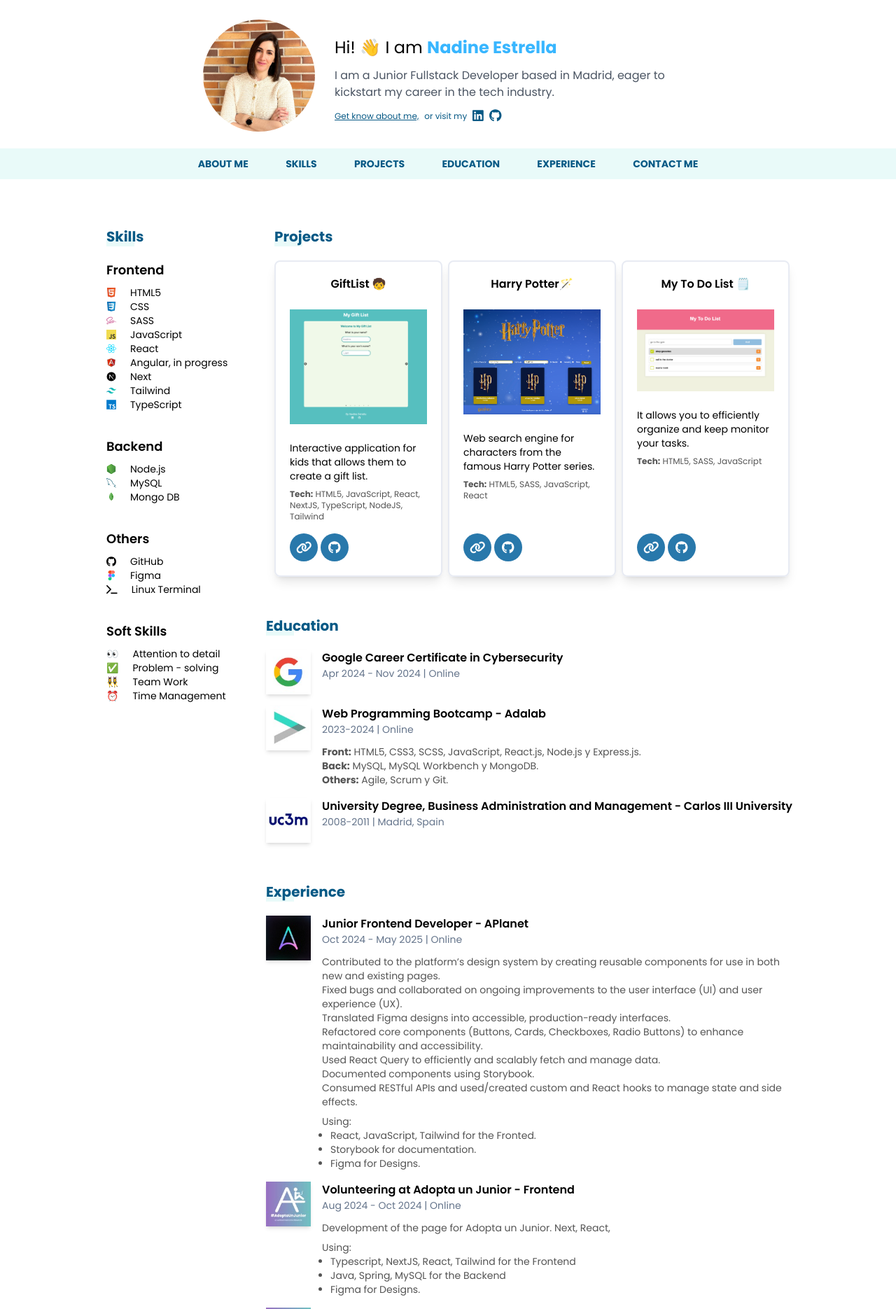
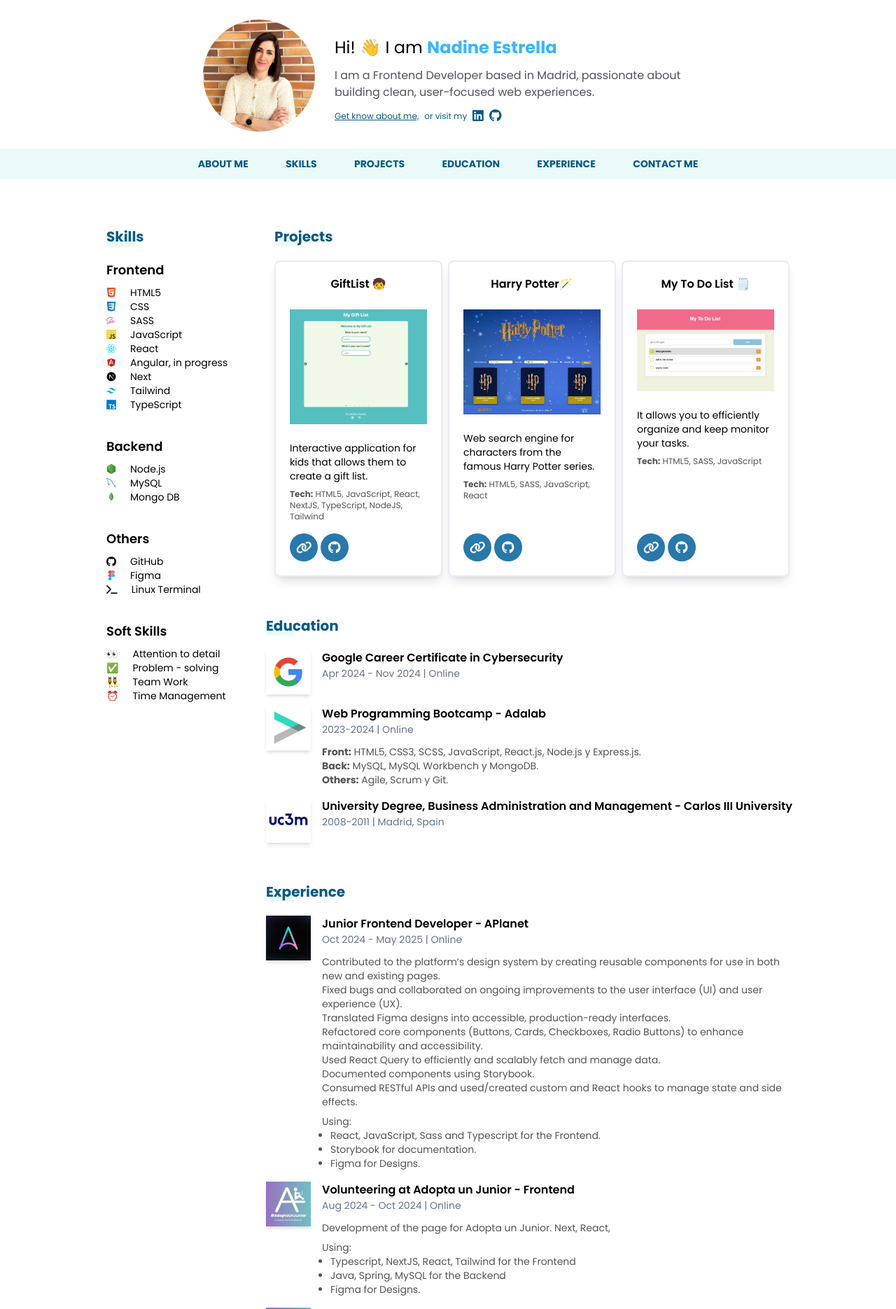
Before and after one commit to nadinestrella/portfolio, a Next.js app: page / in a window 1280 px wide. Shown: the top 1870 px of the page at 70% size. Built offline with nearby package versions, Linux system fonts and the light colour scheme.

Commit message:
fixes description and job

```diff
--- a/app/components/AboutMe.tsx
+++ b/app/components/AboutMe.tsx
@@ -24,9 +24,8 @@ export const AboutMe = () => {
             <strong className="text-blueSky">Nadine Estrella</strong>
           </h1>
           <p className="pb-3 text-center md:text-left text-gray-600">
-            {' '}
-            I am a Junior Fullstack Developer based in Madrid, eager to
-            kickstart my career in the tech industry.
+            I am a Frontend Developer based in Madrid, passionate about building
+            clean, user-focused web experiences.
           </p>
           <div className="flex flex-row gap-2 items-center text-xs">
             <Link
--- a/app/components/Experience.tsx
+++ b/app/components/Experience.tsx
@@ -43,7 +43,9 @@ export const Experience = ({ title }: TitleProps) => {
               </ul>
               <p>Using:</p>
               <ul className="list-disc pl-3">
-                <li>React, JavaScript, Tailwind for the Fronted.</li>
+                <li>
+                  React, JavaScript, Sass and Typescript for the Frontend.
+                </li>
                 <li>Storybook for documentation.</li>
                 <li>Figma for Designs.</li>
               </ul>
```
